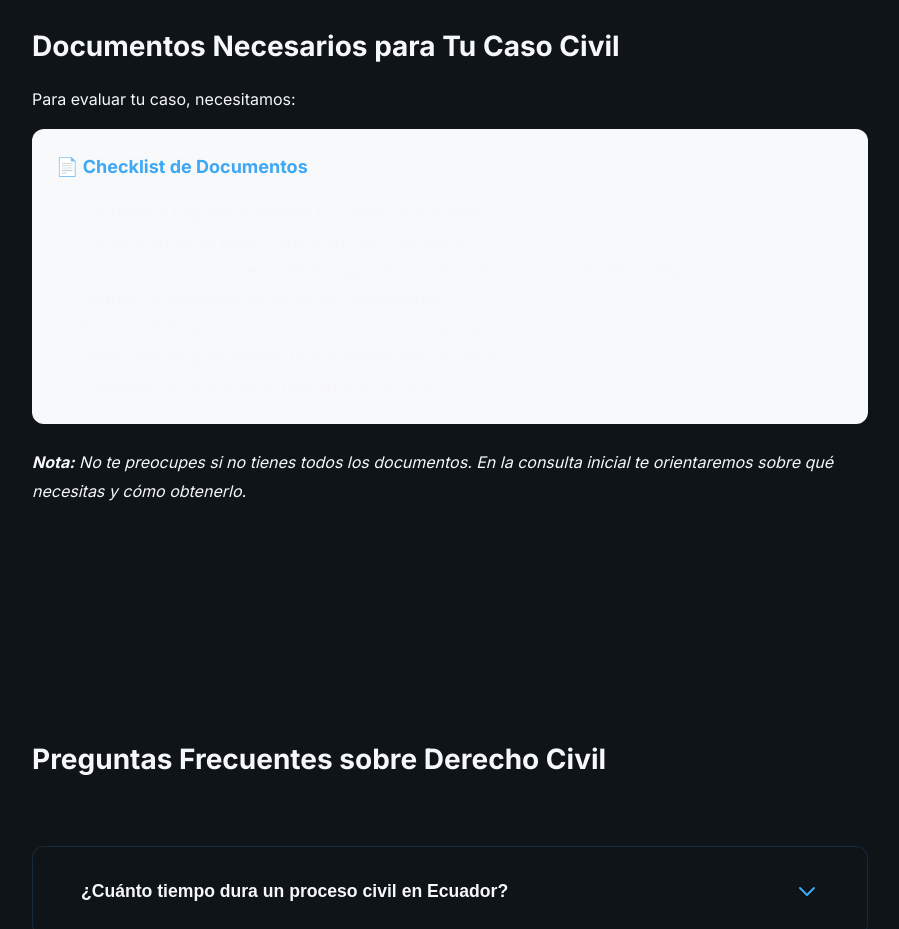
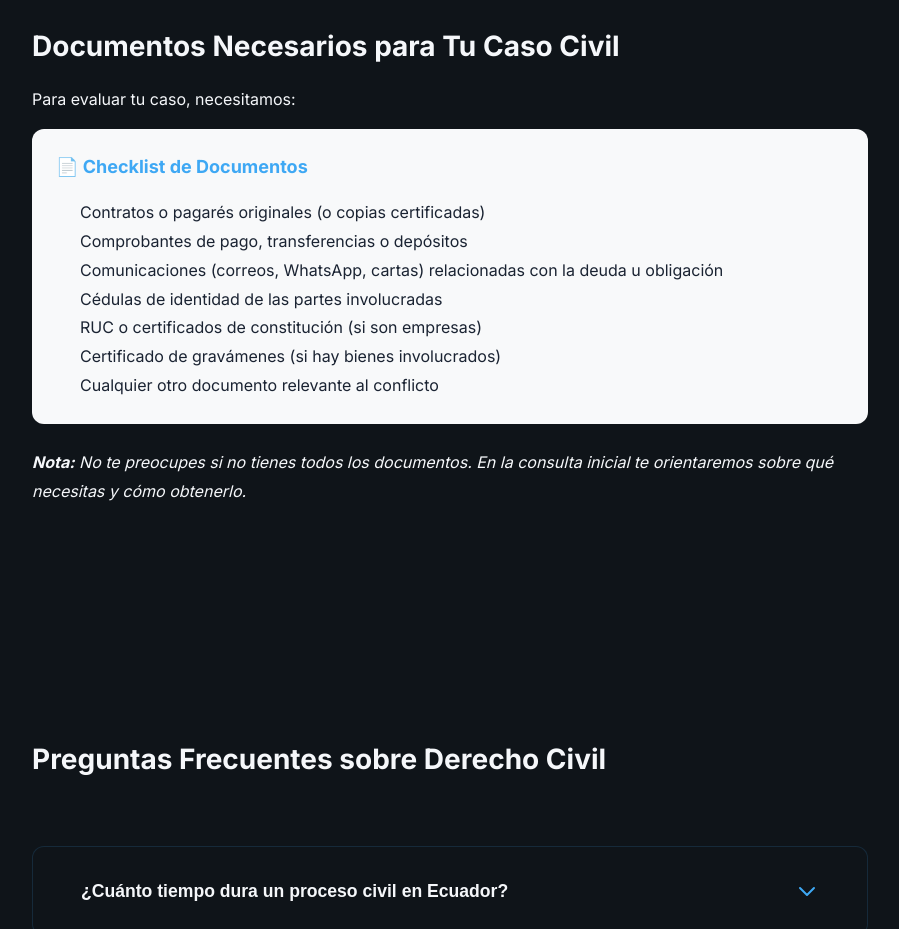
Before and after one commit to Markito2912/vargas-lawyer, a plain HTML site: page blog-derecho-civil-santo-domingo.html in a window 1280 px wide. Shown: the part 3820-4749 px from the top of the page, without its empty margins (190-1089 px from the left). Drawn offline with nearby package versions, Linux system fonts and the light colour scheme.

Commit message:
Corregir color texto invisible en checklist del blog

```diff
--- a/blog-derecho-civil-santo-domingo.html
+++ b/blog-derecho-civil-santo-domingo.html
@@ -306,7 +306,7 @@
             <p style="line-height: 1.8; margin-bottom: 16px;">
                 Para evaluar tu caso, necesitamos:
             </p>
-            <div style="background: #f8f9fa; padding: 24px; border-radius: 12px; margin-bottom: 24px;">
+            <div style="background: #f8f9fa; padding: 24px; border-radius: 12px; margin-bottom: 24px; color: #1a2332;">
                 <h3 style="font-size: 18px; margin: 0 0 16px 0; color: var(--color-primary);">📄 Checklist de Documentos
                 </h3>
                 <ul style="line-height: 1.8; margin: 0; padding-left: 24px;">
```
